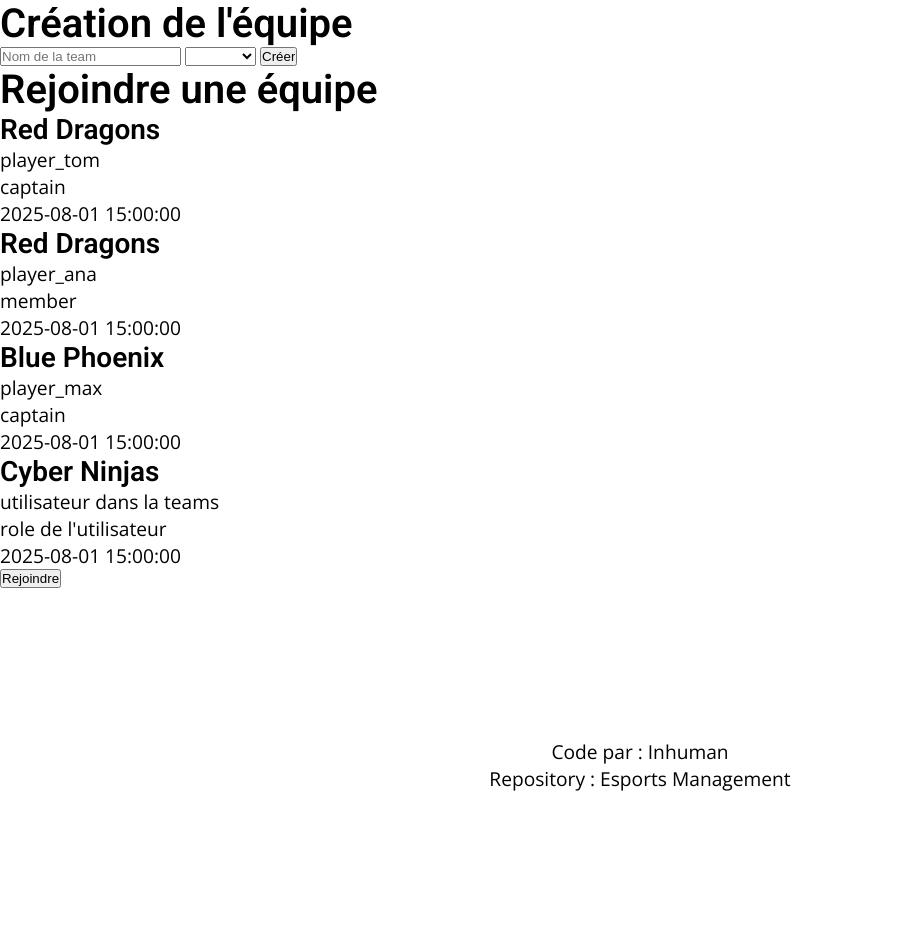
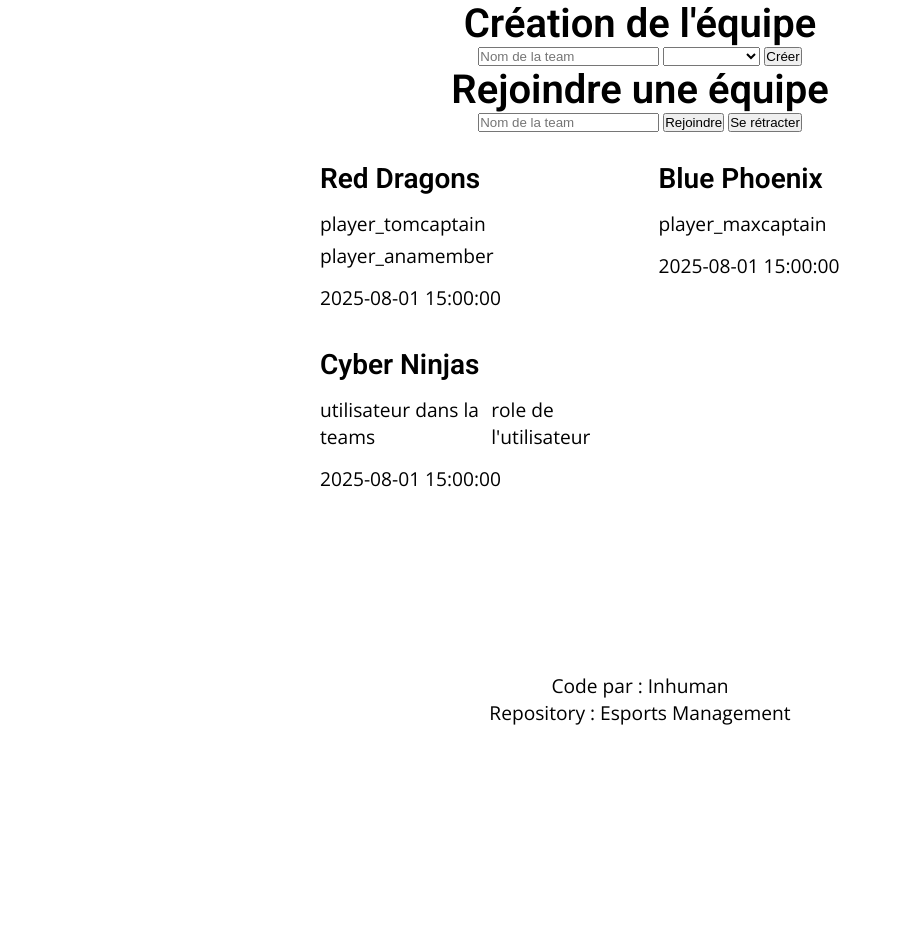
Before and after one commit to Inhumannn/esports-management, a PHP site: page /teams/teams.php in a window 1280 px wide. Shown: the part 110-1052 px from the top of the page, without its empty margins (0-902 px from the left). After the commit the page ends 835 px from the top, so only its background shows below. Run offline with PHP 8.4, Linux system fonts and the light colour scheme; a user stored in the database is signed in; data comes from the database, SQL or seed files in the repository.

Commit message:
feat: enhance team and tournament display
- Improved team member display
- Added team creation/join features
- Enhanced tournament details
- Refined page layout and styling
- Improved session management

```diff
--- a/components/header.php
+++ b/components/header.php
@@ -1,5 +1,7 @@
 <?php
-session_start(); // Démarre la session ou continue celle existante
+if(session_status() === PHP_SESSION_NONE) {
+  session_start(); // Démarre la session ou continue celle existante
+}
 // Si le formulaire est sousmis (bouton cliqué)
 if(!empty($_POST['disconnection'])){
   session_unset(); // On supprime toutes les variables de la sessions
--- a/index.php
+++ b/index.php
@@ -11,7 +11,9 @@
   <body id="page-main">
     <?php include 'components/header.php'; ?>
     <main>
+      <h2>Tournois</h2>
       <?php include 'tournaments/displayTournaments.php' ?>
+      <h2>Equipe</h2>
       <?php include 'teams/displayTeams.php' ?>
     </main>
     <?php include 'components/footer.php'; ?>
--- a/styles/global.css
+++ b/styles/global.css
@@ -31,7 +31,8 @@
 }
 h1,
 h2,
-h3 {
+h3,
+h4 {
   font-weight: var(--fw-title);
 }
 h1 {
@@ -46,6 +47,7 @@
   font-family: var(--font-title);
   font-size: var(--fz-title3);
 }
+h4,
 p,
 a {
   font-family: var(--font-main);
@@ -126,18 +128,6 @@
     }
   }
 }
-#page-main {
-  #section-teams {
-    max-width: 670px;
-    margin: auto;
-    padding: var(--space-sm);
-    .section-teams-card {
-      > div {
-        display: flex;
-        gap: 20px;
-      }
-    }
-  }
 #section-tournaments {
   .section-tournaments-card {
     max-width: 670px;
@@ -153,4 +143,34 @@
     }
   }
 }
+#section-teams {
+  max-width: 670px;
+  margin: auto;
+  padding: var(--space-sm);
+  display: grid;
+  grid-template-columns: repeat(2, 1fr);
+  gap: 37px;
+  .section-teams-card {
+    > div {
+      display: flex;
+      flex-direction: column;
+      padding: 15px 0;
+      gap: 5px;
+      .user {
+        display: flex;
       }
+    }
+  }
+}
+#page-main {
+  h2 {
+    text-align: center;
+  }
+}
+#teams {
+  h2,
+  section:nth-child(1) > form,
+  section:nth-child(2) > form > div {
+    text-align: center;
+  }
+}
--- a/teams/displayTeams.php
+++ b/teams/displayTeams.php
@@ -3,21 +3,35 @@
 $stmt = $pdo->prepare("SELECT teams.name, teams.created_at, users.username, team_members.role_in_team FROM teams LEFT JOIN team_members ON teams.id = team_members.team_id LEFT JOIN users ON team_members.user_id = users.id");
 $stmt->execute();
 $teams = $stmt->fetchAll(PDO::FETCH_ASSOC);
+// Création d'un tableau pour ne pas avoir de duplications
+$noDuplications = [];
 ?>
 <section id="section-teams">
   <!-- Utilisation d'une boucle pour afficher les résultats -->
   <?php foreach($teams as $team):?>
+    <?php
+      if(in_array($team['name'], $noDuplications)) continue;
+      $noDuplications[] = $team['name'];
+      ?>
   <article class="section-teams-card">
     <!-- Nom de l'équipe -->
     <h3><?= htmlspecialchars($team['name'] ?? 'Nom de la teams' )?></h3>
     <div>
       <!-- Nom du membre -->
-      <p><?= htmlspecialchars($team['username'] ?? 'utilisateur dans la teams' )?></p>
+      <?php
+      foreach($teams as $user):
+        if($team['name'] === $user['name']):
+      ?>
+      <div class="user" >
+        <p><?= htmlspecialchars($user['username'] ?? 'utilisateur dans la teams' )?></p>
+        <p><?= htmlspecialchars($user['role_in_team'] ?? 'role de l\'utilisateur' )?></p>
+      </div>
+        <?php endif; ?>
+      <?php endforeach ?>
       <!-- role de l'équipe -->
-      <p><?= htmlspecialchars($team['role_in_team'] ?? 'role de l\'utilisateur' )?></p>
     </div>
     <!-- date de création de l'équipe -->
     <p><?= htmlspecialchars($team['created_at'] ?? 'date de création de la teams' )?></p>
   </article>
-  <?php endforeach ?>
+  <?php endforeach; ?>
 </section>
--- a/teams/teams.php
+++ b/teams/teams.php
@@ -1,16 +1,92 @@
 <?php
 require_once('../config/connect.php');
+session_start(); // Démarre la session ou continue celle existante
+
+// Vérifie que l'utilisateur est connecter
+if(isset($_SESSION['email'])) {
+  $email = $_SESSION['email'];
+}else {
+  echo "Veuillez vous connecter pour réer une équipe !";
+  exit();
+}
+// Création d'une équipe avec ajout automatique du premier membre
 if(!empty($_POST['nameTeam']) && !empty($_POST['create'])){
   $nameTeam = $_POST['nameTeam'];
-  $stmt = $pdo->prepare('INSERT INTO teams (name) VALUE (:nameTeam)');
+
+  // Insertion du nom de la team dans la table teams
+  $stmt = $pdo->prepare('INSERT INTO teams (name) VALUES (:nameTeam)');
   $stmt->execute([
     'nameTeam' => $nameTeam
   ]);
+
+  // Récupère l'id de la team
+  $teamId = $pdo->lastInsertId();
+
+  // Récupère l'id de users grace a l'email
+  $stmtCheck = $pdo->prepare('SELECT id FROM users WHERE email = :email');
+  $stmtCheck->execute([
+    'email' => $email
+  ]);
+  $user = $stmtCheck->fetch(PDO::FETCH_ASSOC);
+
+  if(!empty($user)) {
+    $userId = $user['id'];
+    // Ajout de l'utilisateur dans la team après l'avoir créer initialisement
+    $stmtInsert = $pdo->prepare('INSERT INTO team_members (team_id, user_id) VALUES (?, ?)');
+    $stmtInsert->execute([$teamId, $userId]);
+    echo "lskfj";
+  }
+  // ---
+  // vérifier qu'il est déjà dans un team pour qu'il ne puisse pas être deux fois dans la meme team
+  // faire en sorte que le role attribuer sois respecter$
+  // ---
+  $stmtRoles = $pdo->prepare('SELECT role_in_team FROM team_members');
+  $stmtRoles->execute();
+  $roles = $stmtRoles->fetchAll(PDO::FETCH_COLUMN);
+};
+// Rejoindre une équipe
+if(!empty($_POST['name']) && !empty($_POST['joint'])){
+  // Récupère tout les id et name des teams
+  $stmtTeams = $pdo->prepare('SELECT id, name FROM teams');
+  $stmtTeams->execute();
+  $teams = $stmtTeams->fetchAll(PDO::FETCH_ASSOC);
+
+  $name = $_POST['name']; // Récupère le nom de l'équipe pour ensuite se rejouter dedans
+  $teamId = '';
+  // boucle foreach pour trouver l'id du nom de la team
+  foreach($teams as $team){
+    if($name === $team['name']){
+      $teamId = $team['id'];
+      break;
+    }
+  }
+
+  // Récupère tout les id et les mails des utilisateurs
+  $stmtCheck = $pdo->prepare('SELECT id, email FROM users');
+  $stmtCheck->execute();
+  $checks = $stmtCheck->fetchAll(PDO::FETCH_ASSOC);
+  // boucle foreach pour trouver l'id de l'email qui est en sessions
+  foreach($checks as $check){
+    if($email === $check['email']){
+      $userId = $check['id'];
+      break;
+    }
+  }
+  // Fait une vérification en récupérant tout les id des users
+  $stmtVerif = $pdo->prepare('SELECT user_id FROM team_members');
+  $stmtVerif->execute();
+  $verif = $stmtVerif->fetchAll(PDO::FETCH_COLUMN);
+
+  // if l'équipe et l'utilisateur existe et qu'il est pas déjà dans une équipe alors
+  if(!empty($teamId) && !empty($userId) && !in_array($userId, $verif)){
+  // On l'insère dans l' équipe
+  $stmtInsert = $pdo->prepare('INSERT INTO team_members (team_id, user_id) VALUES (?, ?)');
+  $stmtInsert->execute([$teamId, $userId]);
+  echo "bien ajouté"; // Vérification que ça est bien marcher
+  } else {
+    echo " Tu fais déjà parti d'une équipe";
+  }
 }
-
-$stmtRoles = $pdo->prepare('SELECT role_in_team FROM team_members');
-$stmtRoles->execute();
-$roles = $stmtRoles->fetchAll(PDO::FETCH_COLUMN)
 ?>
 
 <!DOCTYPE html>
@@ -22,7 +98,7 @@
     <link rel="shortcut icon" href="../public/logo.png" type="image/x-icon" />
     <title>Esport Team</title>
   </head>
-  <body>
+  <body id="teams">
     <?php include '../components/header.php'; ?>
     <main>
       <section>
@@ -31,9 +107,9 @@
           <input type="text" name="nameTeam" id="nameTeam" placeholder="Nom de la team" required />
           <select name="role" id="role">
             <option value="" hidden></option>
-            <?php foreach($roles as $role): ?>
-              <option value="<?= htmlspecialchars($role) ?>"><?= htmlspecialchars($role) ?></option>
-            <?php endforeach; ?>
+              <option value="captain">captain</option>
+              <option value="organisateur">organisateur</option>
+              <option value="member">member</option>
           </select>
           <input type="submit" name="create" value="Créer" />
         </form>
@@ -41,8 +117,12 @@
       <section>
         <h2>Rejoindre une équipe</h2>
         <form action="#" method="post">
-          <?php include '../teams/displayTeams.php' ?>
-          <input type="submit" name="joint" value="Rejoindre">
+          <div>
+            <input type="text" name="name" id="name" placeholder="Nom de la team" required >
+            <input type="submit" name="joint" value="Rejoindre">
+            <input type="submit" name="retrenchment" value="Se rétracter">
+          </div>
+          <?php include '../teams/displayTeams.php'; ?>
         </form>
 
         </form>
@@ -51,10 +131,3 @@
     <?php include '../components/footer.php'; ?>
   </body>
 </html>
-<?php
-// $name = $_SESSION['name'];
-// $stmt = $pdo->prepare('INSERT INTO teams (name) VALUE (:nameTeam)');
-// $stmt->execute([
-//   'name' => $name
-// ]);
-?>
--- a/tournaments/displayTournaments.php
+++ b/tournaments/displayTournaments.php
@@ -9,8 +9,8 @@
   <?php foreach($tournaments as $tournament):?>
   <article class="section-tournaments-card">
     <div class="title-game">
-      <h2><?= htmlspecialchars($tournament['name']) ?></h2>
-      <h3><?= htmlspecialchars($tournament['game']) ?></h3>
+      <h3><?= htmlspecialchars($tournament['name']) ?></h3>
+      <h4><?= htmlspecialchars($tournament['game']) ?></h4>
     </div>
     <p><?= htmlspecialchars($tournament['description']) ?></p>
     <div class="date">
```
Lines whose indentation alone changed are shown as unchanged.
